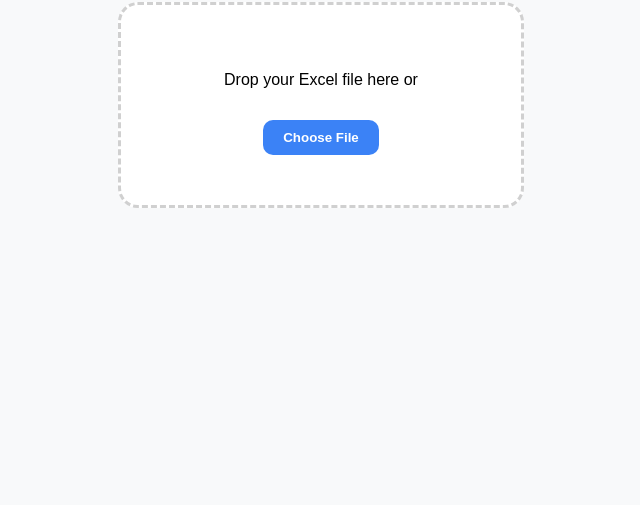
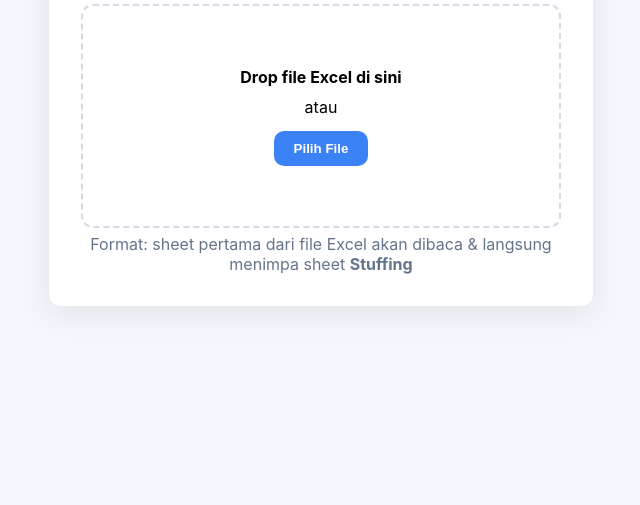
Before and after one commit to ShafahmadxX69/StuffingULI, a website: page index.html in a window 1280 px wide. Shown: the part 295-800 px from the top of the page, without its empty margins (319-959 px from the left). Drawn offline with Linux system fonts and the light colour scheme.

Commit message:
Update index.html

```diff
--- a/index.html
+++ b/index.html
@@ -1,44 +1,33 @@
 <!DOCTYPE html>
-<html lang="en">
+<html lang="id">
 <head>
-  <meta charset="UTF-8">
-  <meta name="viewport" content="width=device-width, initial-scale=1.0">
-  <title>Stuffing List Uploader</title>
+  <meta charset="utf-8" />
+  <meta name="viewport" content="width=device-width, initial-scale=1" />
+  <title>Stuffing Uploader</title>
   <style>
-    body {
-      font-family: 'Poppins', sans-serif;
-      background: #f8f9fa;
-      display: flex; justify-content: center; align-items: center;
-      height: 100vh; margin: 0;
-    }
-    .drop-zone {
-      width: 400px; height: 200px;
-      border: 3px dashed #d0d0d0;
-      border-radius: 20px;
-      background: white;
-      display: flex; flex-direction: column; align-items: center; justify-content: center;
-      transition: 0.3s;
-      text-align: center;
-    }
-    .drop-zone.dragover { border-color: #3b82f6; background: #eaf3ff; }
-    .drop-zone input { display: none; }
-    button {
-      margin-top: 15px; padding: 10px 20px;
-      border: none; border-radius: 10px;
-      background: #3b82f6; color: white; font-weight: bold;
-      cursor: pointer; transition: 0.3s;
-    }
-    button:hover { background: #2563eb; }
+    body{font-family:Inter,system-ui,Arial;margin:0;height:100vh;display:flex;align-items:center;justify-content:center;background:#f4f6fb}
+    .card{width:480px;background:#fff;border-radius:12px;box-shadow:0 8px 30px rgba(17,24,39,0.08);padding:32px;text-align:center}
+    .drop{height:220px;border:2px dashed #d6d9e6;border-radius:12px;display:flex;flex-direction:column;align-items:center;justify-content:center;transition:all .18s}
+    .drop.drag{border-color:#3b82f6;background:#eef6ff}
+    button{margin-top:14px;padding:10px 20px;border-radius:10px;border:0;background:#3b82f6;color:#fff;font-weight:600;cursor:pointer}
+    p.small{color:#64748b;margin:6px 0 0}
   </style>
 </head>
 <body>
-  <div class="drop-zone" id="dropZone">
-    <p>Drop your Excel file here or</p>
-    <button id="fileBtn">Choose File</button>
-    <input type="file" id="fileInput" accept=".xlsx, .xls">
+  <div class="card">
+    <h2>Stuffing Uploader</h2>
+    <div id="dropZone" class="drop">
+      <div>
+        <strong>Drop file Excel di sini</strong>
+        <div style="margin-top:10px">atau</div>
+        <button id="fileBtn">Pilih File</button>
+      </div>
+      <input id="fileInput" type="file" accept=".xlsx,.xls" style="display:none" />
+    </div>
+    <p class="small">Format: sheet pertama dari file Excel akan dibaca & langsung menimpa sheet <strong>Stuffing</strong></p>
   </div>
 
   <script src="https://cdn.jsdelivr.net/npm/xlsx/dist/xlsx.full.min.js"></script>
-  <script src="script.js"></script>
+  <script src="/script.js"></script>
 </body>
 </html>
```
